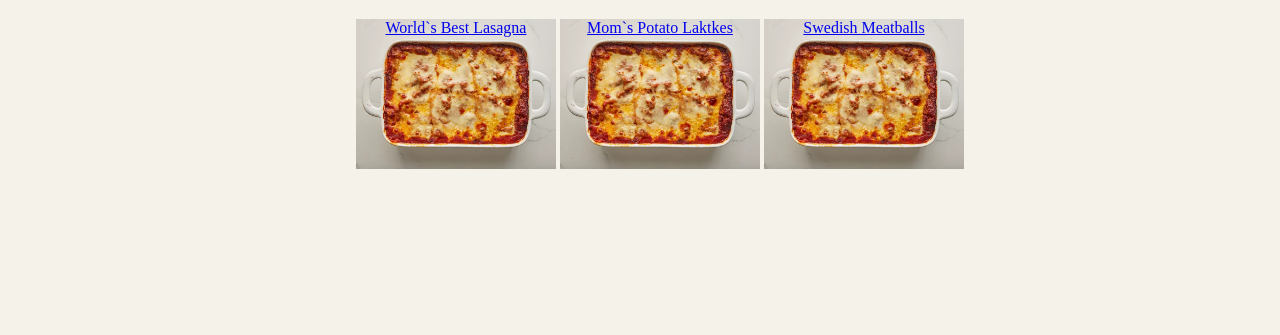
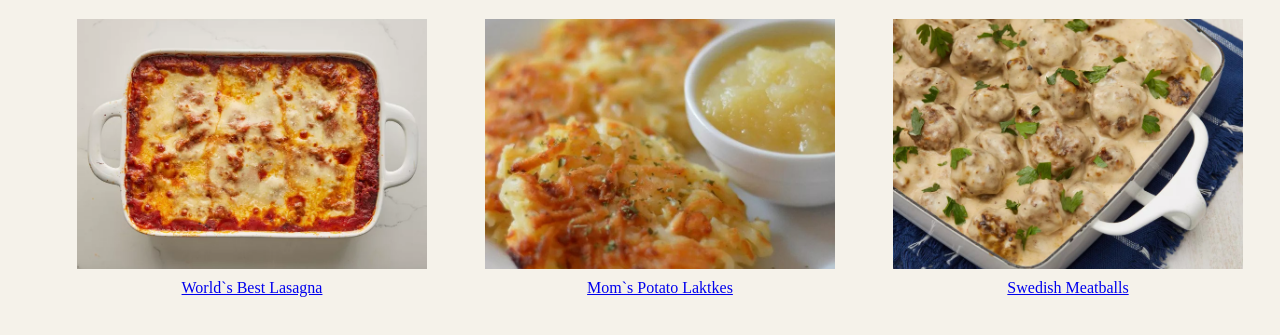
Before and after one commit to ssandis15/odin-recipes, a plain HTML site: page index.html in a window 1280 px wide. Shown: the part 61-396 px from the top of the page. Drawn offline with Linux system fonts and the light colour scheme.

Commit message:
added property- display:flex,background-images,padding,margin

```diff
--- a/index.html
+++ b/index.html
@@ -12,10 +12,15 @@
     </div>
     <div class="menu">
         <ul>
-
-            <li><a href="recipes/lasagna.html" id="link1">World`s Best Lasagna</a></li>
-            <li><a href="recipes/mompotatolatkes.html"id="link2">Mom`s Potato Laktkes</a></li>
-            <li><a href="recipes/sedish-meatball.html"id="link3">Swedish Meatballs</a></li>
+            <div id="link1">
+                <li><a href="recipes/lasagna.html" >World`s Best Lasagna</a></li>
+            </div>
+            <div id="link2">
+            <li><a href="recipes/mompotatolatkes.html">Mom`s Potato Laktkes</a></li>
+            </div>
+            <div id="link3">
+            <li><a href="recipes/sedish-meatball.html">Swedish Meatballs</a></li>
+            </div>
         </ul>
     </div>
 </body>
--- a/style/style.css
+++ b/style/style.css
@@ -1,43 +1,52 @@
 body{
     background-color: #f5f2ea;
+
 
 }
 #OdinTitle{
     text-align: center;
 }
-.menu{
-    text-align: center;
 
+ul{
+    display: flex;
 }
 
 ul li{
     list-style: none;
-    display: inline-block;
+    padding-top: 260px;
+
 }
 
-#link1{
-    background-image: url(bestlasanga.png) ;
-    background-size: 200px;
+ul li a {
+    background-color: #f5f2ea;
+}
+
+.menu{
+    background-color: #f5f2ea;
+    text-align: center;
+
+    }
+
+.menu div{
+    flex: 1;
+    width: 300px;
+    height: 250px;
+    background-size: 350px;
     background-repeat: no-repeat;
-    display: block;
-    margin: 0px;
-    width: 200px;
-    height: 200px;
+    background-position: center;
 }
-#link2{
-    background-image: url(bestlasanga.png) ;
-    background-size: 200px;
-    background-repeat: no-repeat;
-    display: block;
-    margin: 0px;
-    width: 200px;
-    height: 200px;
-}#link3{
-    background-image: url(bestlasanga.png) ;
-    background-size: 200px;
-    background-repeat: no-repeat;
-    display: block;
-    margin: 0px;
-    width: 200px;
-    height: 200px;
-}
+    #link1{
+
+    background-image: url(../recipes/bestlasanga.png);
+
+    }
+
+    #link2{
+
+        background-image: url(../recipes/mompotatolatkes.jpg);
+
+    }
+
+    #link3{
+        background-image: url(../recipes/swedishmeatball.jpg);
+    }
```
